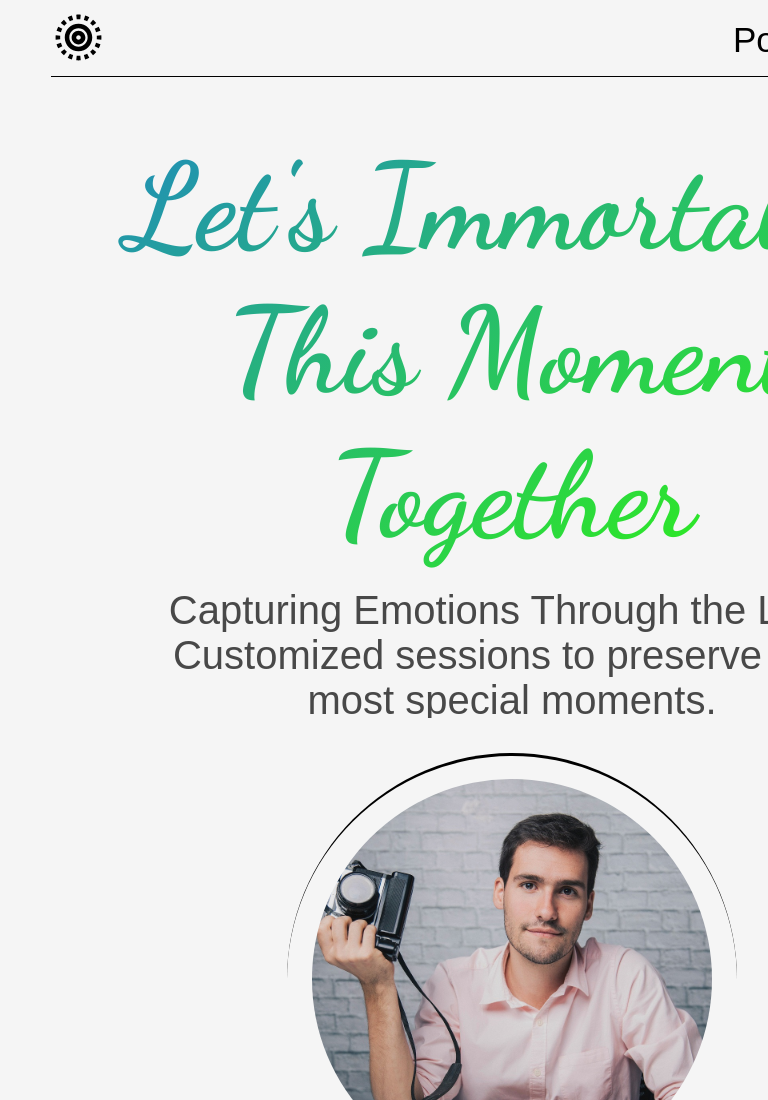
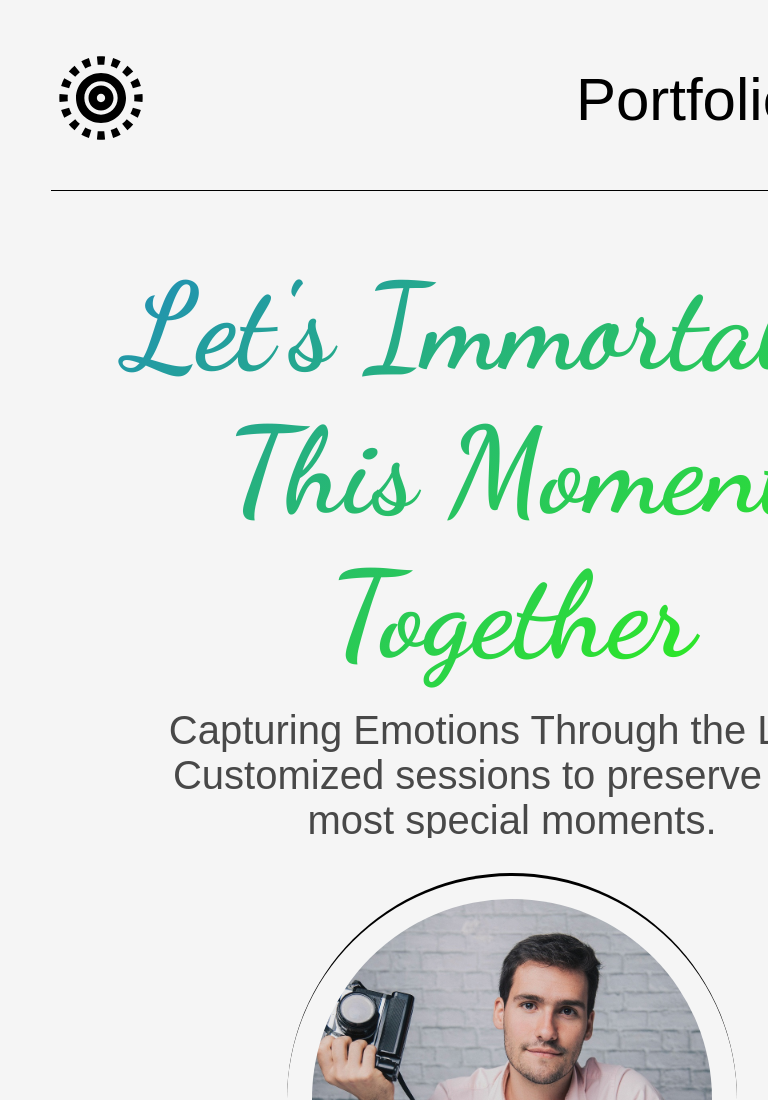
Before and after one commit to katr1s/Portfolio-Photographer, a plain HTML site: page index.html in a window 768 px wide. Shown: the top 1100 px of the page. Drawn offline with Linux system fonts and the light colour scheme.

Commit message:
update responsive v4

```diff
--- a/src/CSS/responsive.css
+++ b/src/CSS/responsive.css
@@ -1,6 +1,6 @@
 @media screen and (max-width: 1023px) and (min-width: 767px){
 	header{
-		height: 80px;
+		height: 200px;
 	}
 
 	header .content{
@@ -10,17 +10,17 @@
 	}
 
 	header .logo{
-		width: 55px;
-		height: 55px;
+		width: 100px;
+		height: 100px;
 	}
 
 	header .logo img{
-		width: 55px;
-		height: 55px;
+		width: 100px;
+		height: 100px;
 	}
 
 	header .sections a{
-		font-size: 35px;
+		font-size: 60px;
 	}
 
 	section .content{
```
